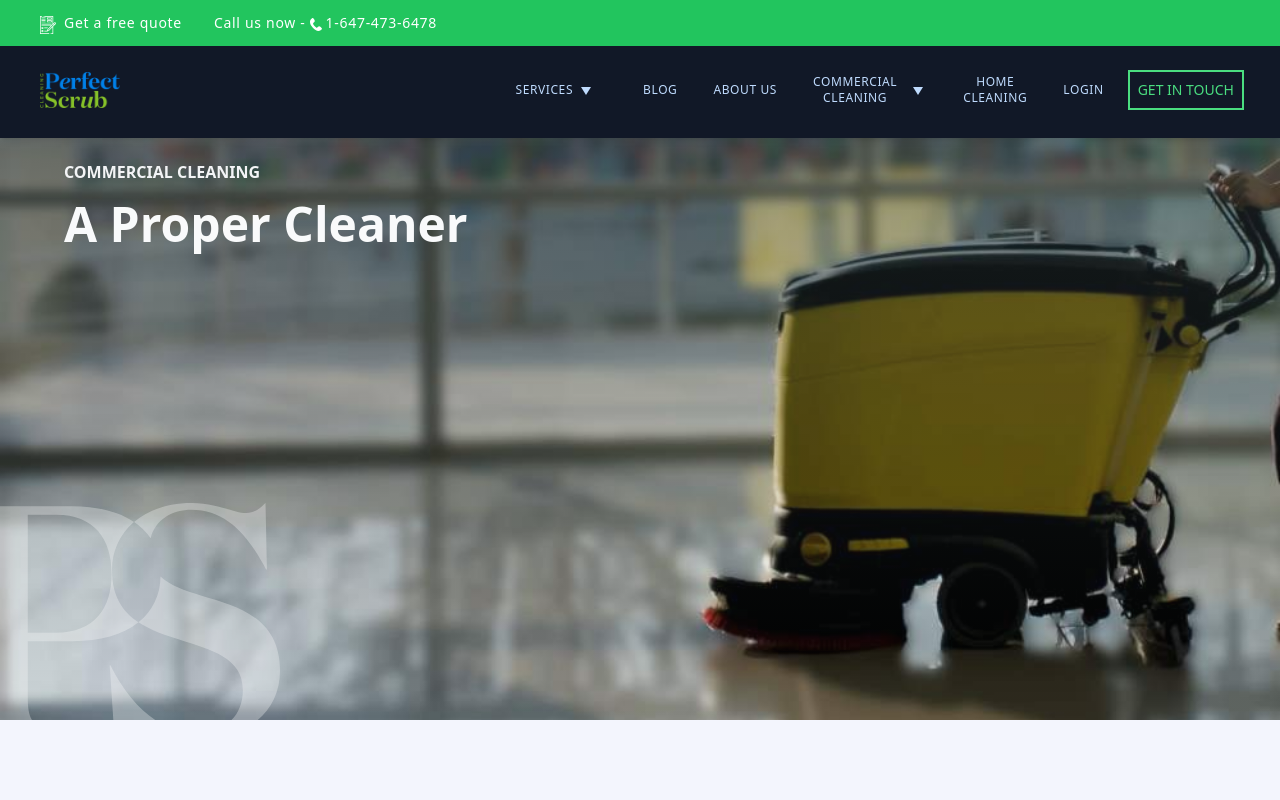
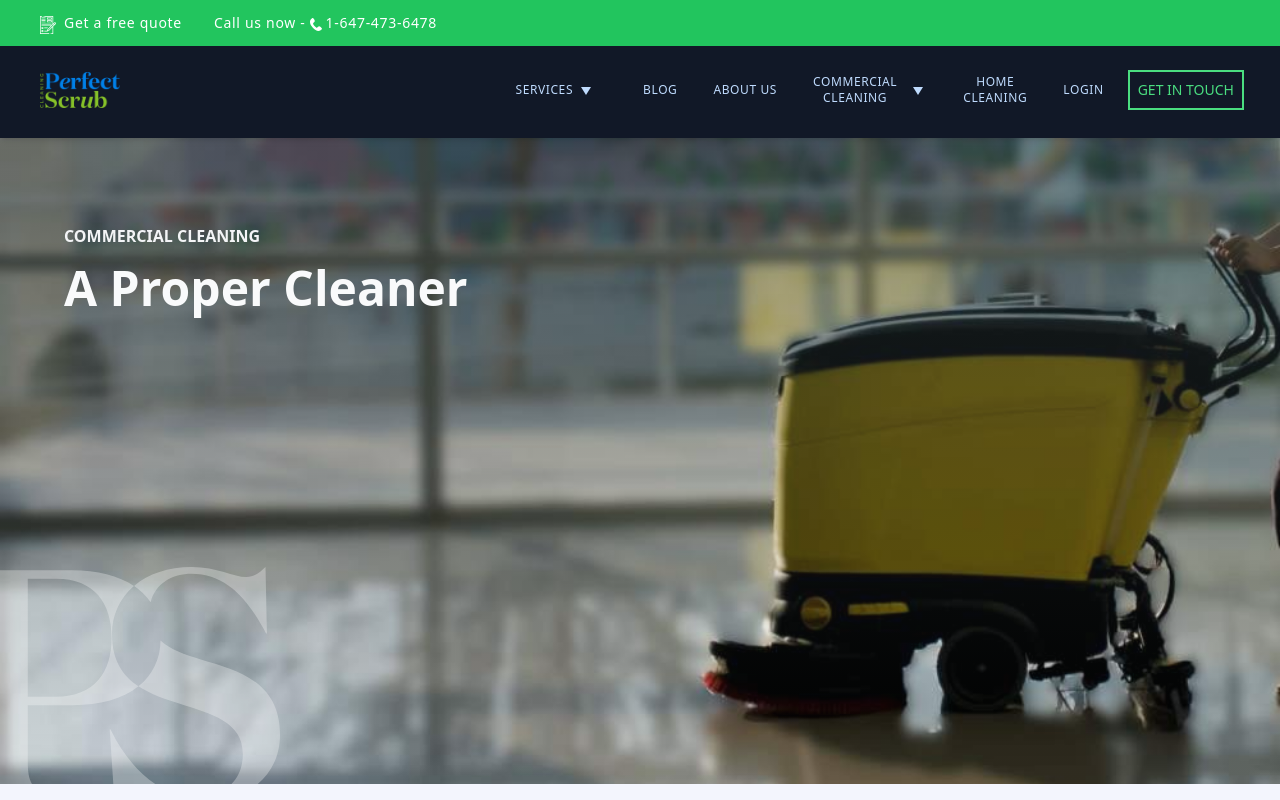
Before and after one commit to perfectscrub/perfect-scrub, a Next.js app: page / in a window 1280 px wide. Shown: the top 800 px of the page. Built offline with nearby package versions, Linux system fonts and the light colour scheme.

Commit message:
padding top added to layout main tag

```diff
--- a/components/layout/Layout.jsx
+++ b/components/layout/Layout.jsx
@@ -12,7 +12,7 @@ const Layout = ({ children }) => {
   return (
     <main role="main" className="layout">
       <Navbar toggleNav={toggleNav} setToggleNav={setToggleNav} handleNavClose={handleNavClose} />
-      <main className="layout-main" onClick={handleNavClose}>
+      <main className="layout-main pt-16" onClick={handleNavClose}>
         {children}
       </main>
       <Footer handleNavClose={handleNavClose}/>
```
